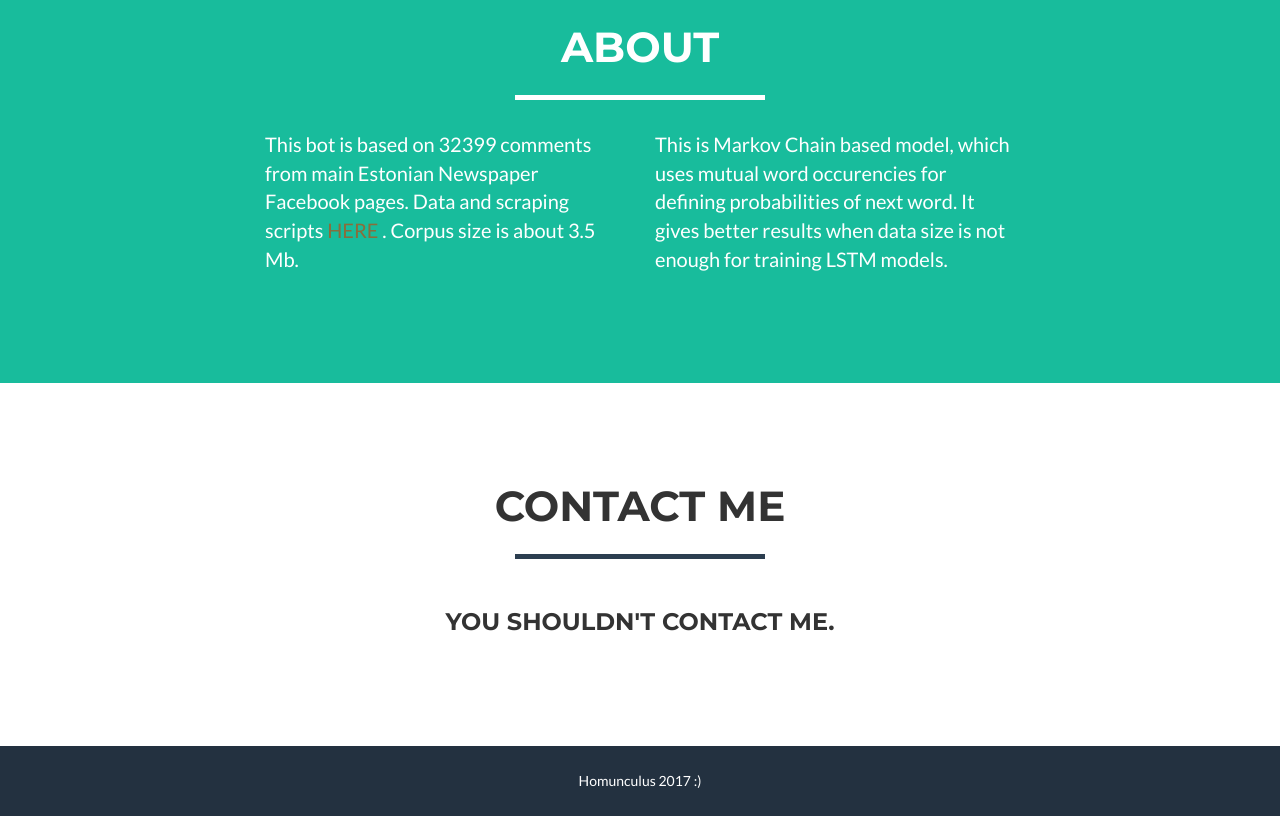
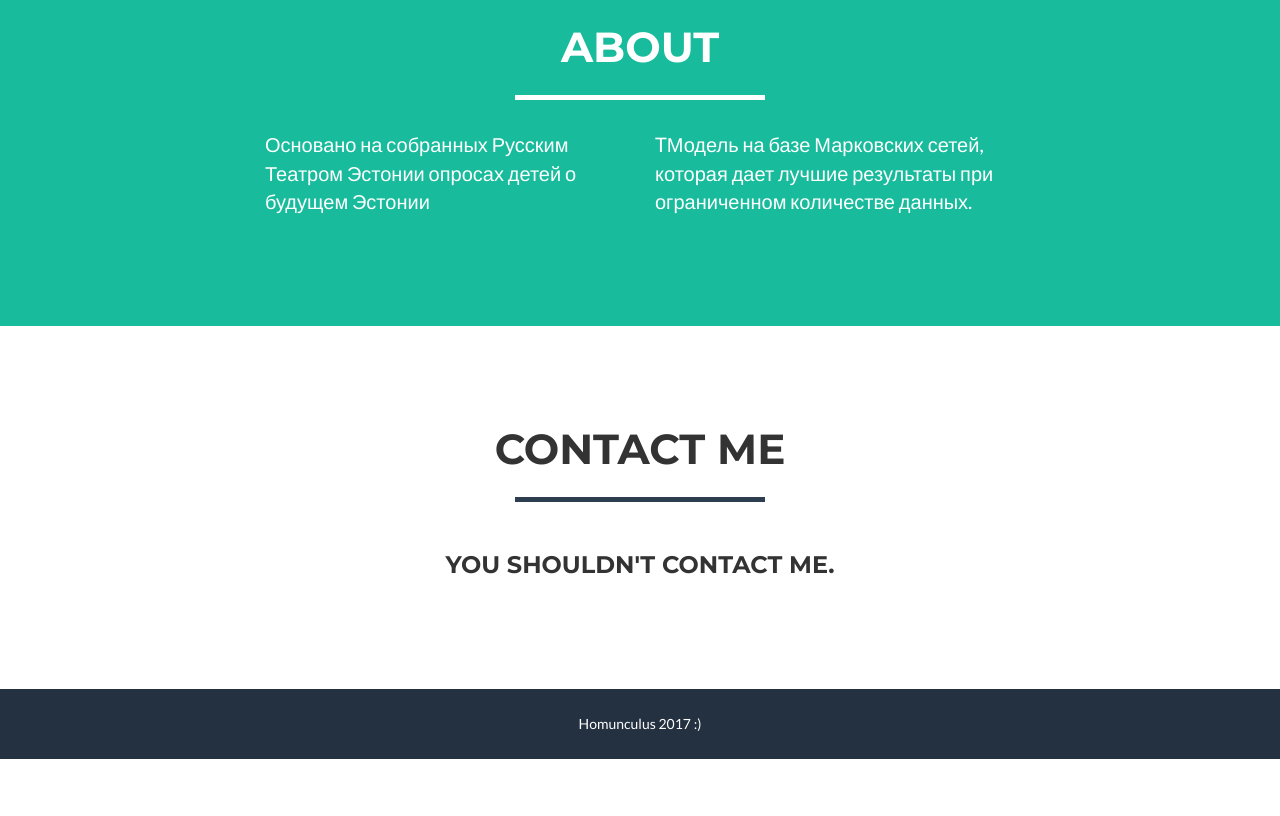
Before and after one commit to alextavgen/markov_bot, a website: page static/index.html in a window 1280 px wide. Shown: the part 840-1656 px from the top of the page. After the commit the page ends 1599 px from the top, so only its background shows below. Drawn offline with nearby package versions, Linux system fonts and the light colour scheme; no server answers.

Commit message:
make it better

```diff
--- a/static/index.html
+++ b/static/index.html
@@ -102,10 +102,10 @@
             </div>
             <div class="row">
                 <div class="col-lg-4 col-lg-offset-2">
-                    <p>This bot is based on 32399 comments from main Estonian Newspaper Facebook pages. Data and scraping scripts <a href="https://github.com/alextavgen/facebook-scraper/tree/master/final" class="text-warning">HERE </a>. Corpus size is about 3.5 Mb.</p>
+                    <p>Основано на собранных Русским Театром Эстонии опросах детей о будущем Эстонии</p>
                 </div>
                 <div class="col-lg-4">
-                    <p>This is Markov Chain based model, which uses mutual word occurencies for defining probabilities of next word. It gives better results when data size is not enough for training LSTM models.</p>
+                    <p>TМодель на базе Марковских сетей, которая дает лучшие результаты при ограниченном количестве данных.</p>
                 </div>
             </div>
         </div>
```
